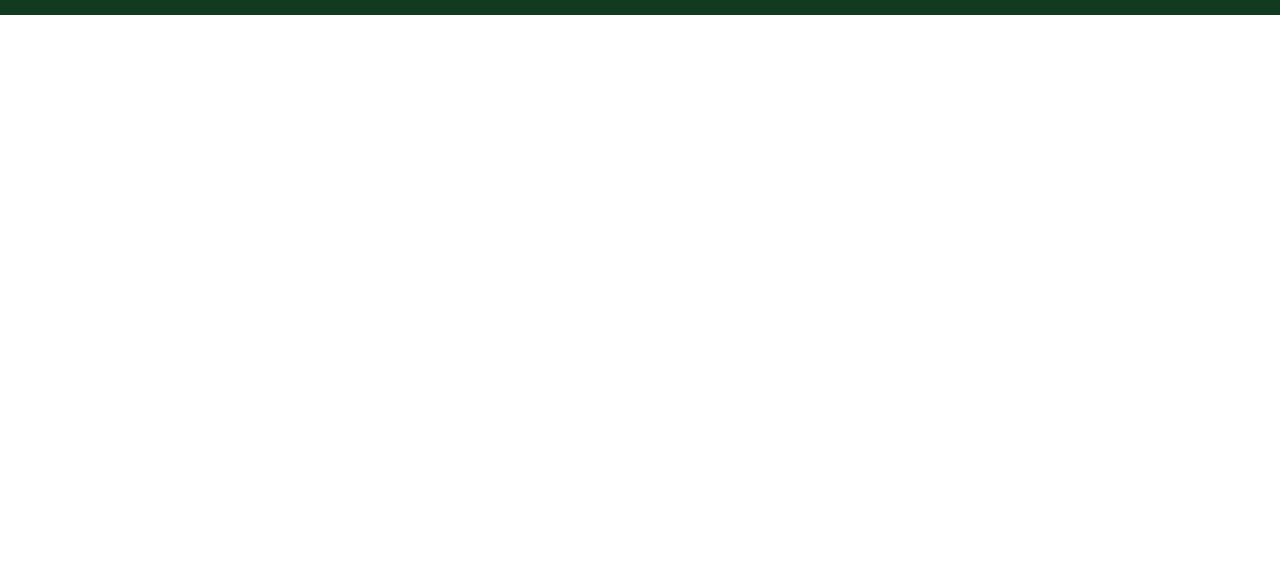
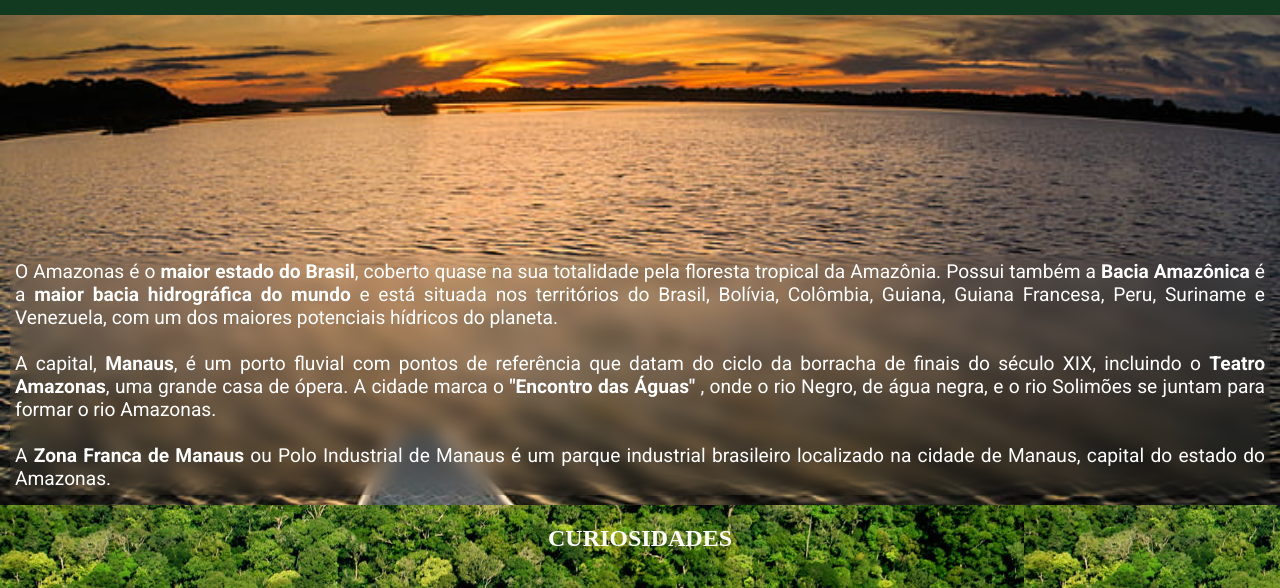
Before and after one commit to cristianfreire/frontend_checkpoint1, a plain HTML site: page index.html in a window 1280 px wide. Shown: the part 147-735 px from the top of the page. Drawn offline with Linux system fonts and the light colour scheme; a web font is replaced by a local one.

Commit message:
background

```diff
--- a/css/style.css
+++ b/css/style.css
@@ -17,7 +17,7 @@ html {
 }
 
 body {
-  background-image: url("./img/background.jpg");
+  background-image: url("/img/background.jpg");
   width: 100%;
   height: 100%;
   display: flex;
@@ -86,7 +86,7 @@ h1 {
 }
 
 .banner {
-  background-image: url("./img/banner2.jpg");
+  background-image: url("/img/banner2.jpg");
   background-size: cover;
   background-position: center;
   background-repeat: no-repeat;
```
